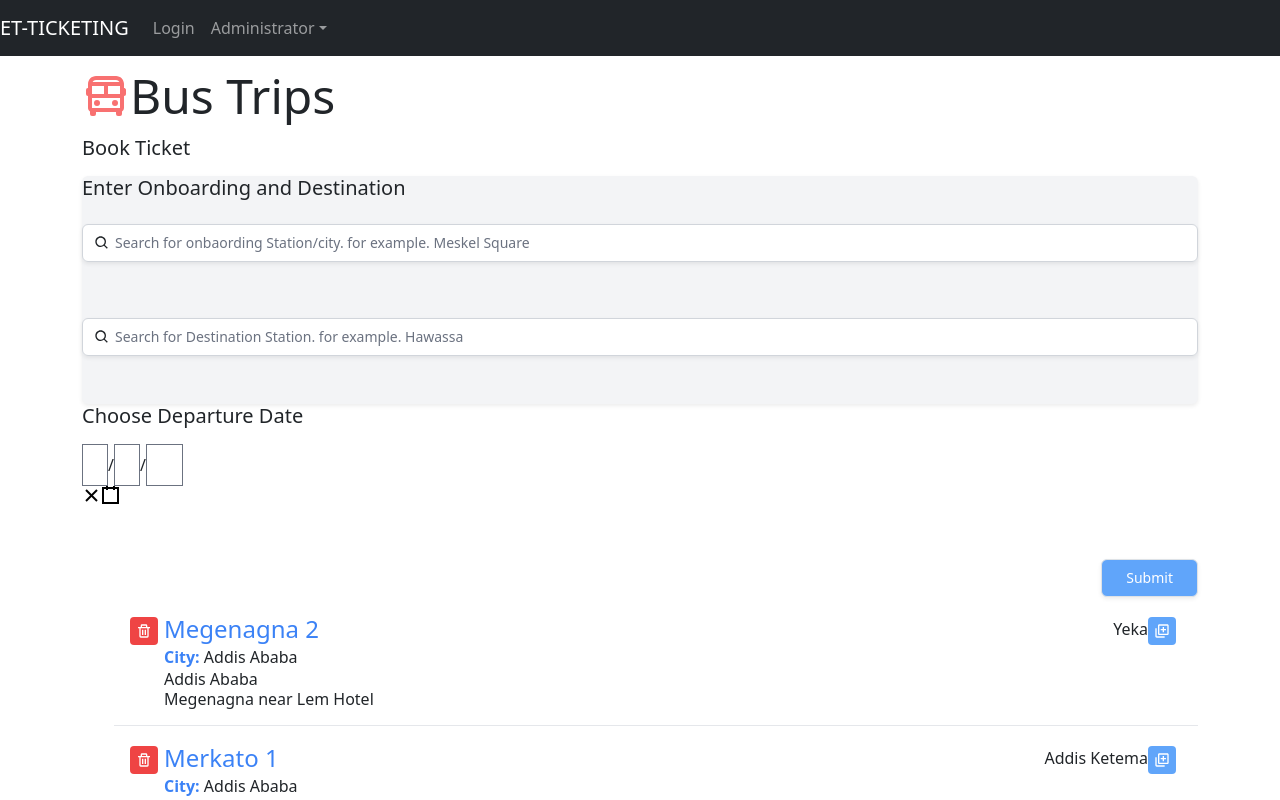
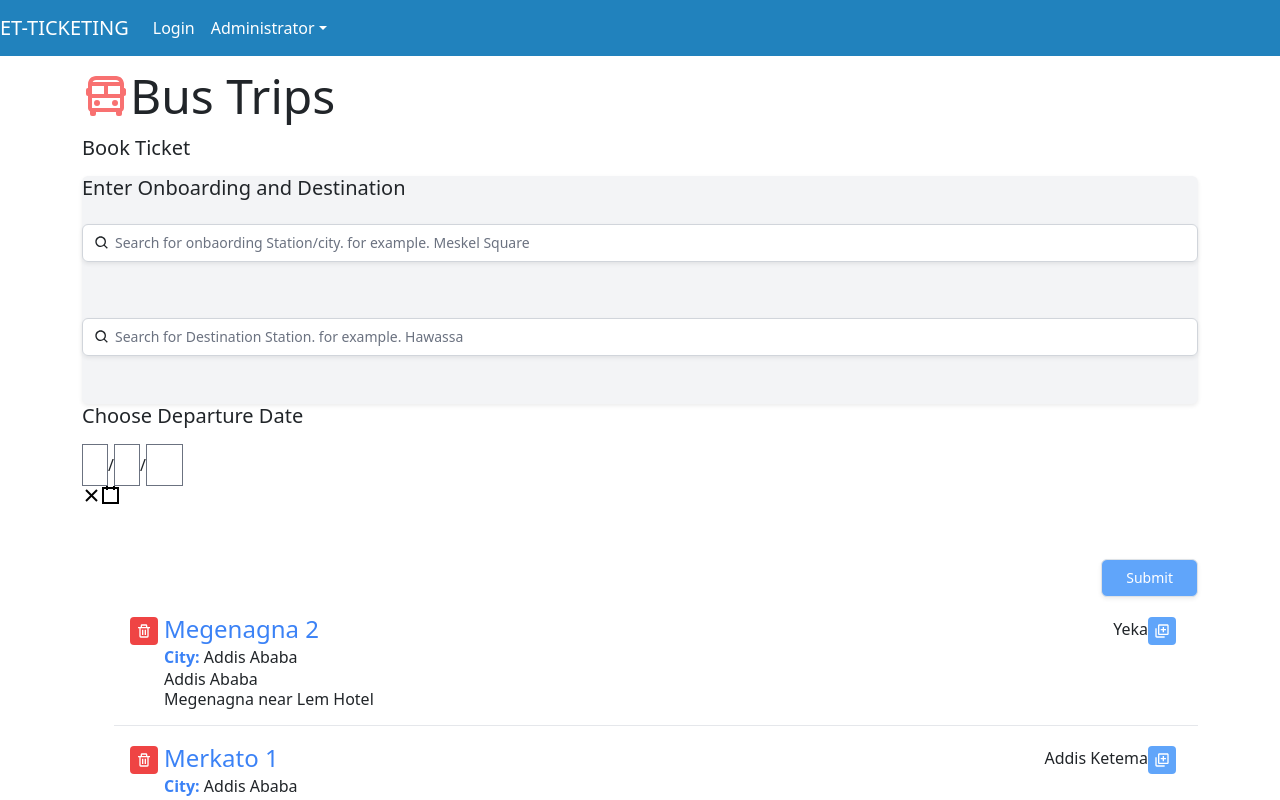
Before and after one commit to adlo1001/ET-TICKETING-WEB, a React (Create React App) app: page / in a window 1280 px wide. Shown: the top 800 px of the page. Built offline with nearby package versions, Linux system fonts and the light colour scheme; no server answers.

Commit message:
commit 5th

```diff
--- a/src/index.css
+++ b/src/index.css
@@ -3,15 +3,15 @@
 @tailwind utilities;
 
 .hightlight {
-    background-color: #80c0b5;
+    background-color: #1c93dd;
   }
 
   .navbar-style {
-    background-color: #0c8351 !important;
+    background-color: #2182BD !important;
   }
 
   .green-highlight {
-    color: #008000;
+    color:white;
     font-size: 40px;
   }
 
--- a/src/infrastructure/navigation/nav-bar.js
+++ b/src/infrastructure/navigation/nav-bar.js
@@ -9,8 +9,8 @@ export const  NavBar =()=> {
 
     return (
       <React.Fragment>
-        <nav className="navbar navbar-expand-lg navbar-dark bg-dark navbar-style">
-          <a className="navbar-brand" href="/home">
+        <nav className="navbar navbar-expand-lg  navbar-style">
+          <a className="navbar-brand text-white" href="/home">
             ET-TICKETING
           </a>
 
@@ -30,14 +30,14 @@ export const  NavBar =()=> {
 
           <div className="collapse navbar-collapse" id="navbarSupportedContent">
             <ul className="navbar-nav mr-auto">
-             <li className="nav-item">
-                <Link to="/account" className="nav-link">
+             <li className="nav-item ">
+                <Link to="/account" className="nav-link text-white">
                   Login
                 </Link>
               </li>
 
         <li class="nav-item dropdown">
-          <a class="nav-link dropdown-toggle" id="navbarDropdown" role="button" data-bs-toggle="dropdown" aria-expanded="false">
+          <a class="nav-link dropdown-toggle text-white" id="navbarDropdown" role="button" data-bs-toggle="dropdown" aria-expanded="false">
             Administrator
           </a>
           <ul class="dropdown-menu" aria-labelledby="navbarDropdown">
```
